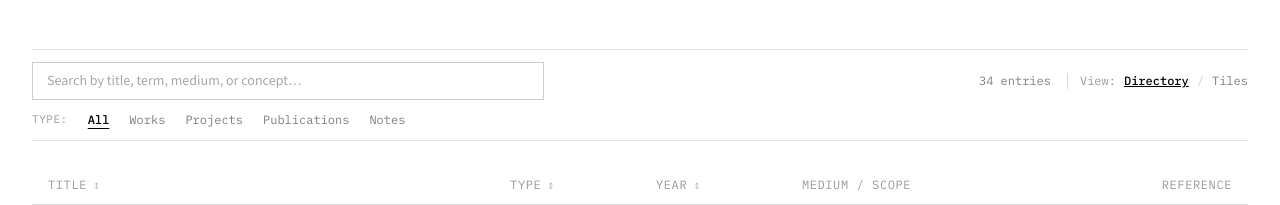
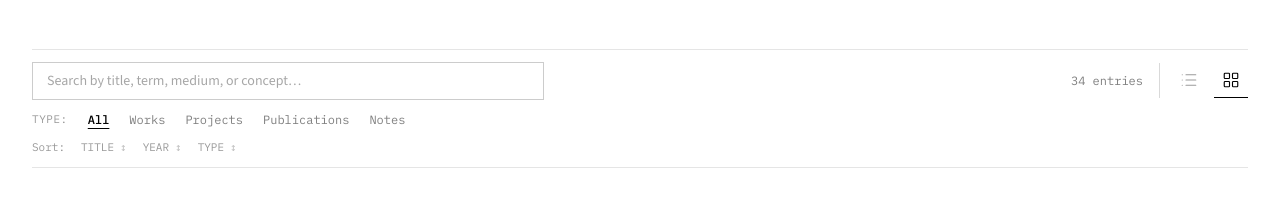
Before and after one commit to shuart-shuart/shuART, a React (Vite) app: page / in a window 1280 px wide. Shown: the part 283-488 px from the top of the page. Built offline with nearby package versions, Linux system fonts and the light colour scheme.

Commit message:
Default desktop index to tiles and use icon view controls

```diff
--- a/src/components/IndexView.tsx
+++ b/src/components/IndexView.tsx
@@ -7,6 +7,7 @@ import { entryTags, tagCounts } from '../services/canonicalTags';
 import { EntryTitle } from './EntryTitle';
 import { useStickyHeight } from '../services/useStickyHeight';
 import React, { useState, useMemo } from 'react';
+import { List, LayoutGrid } from 'lucide-react';
 import { Entry, EntryType, Tag, IndexContent } from '../types';
 
 interface IndexViewProps {
@@ -56,7 +57,9 @@ export const IndexView: React.FC<IndexViewProps> = ({
   };
   const [searchQuery, setSearchQuery] = useState('');
   const [selectedType, setSelectedType] = useState<'all' | EntryType>(initialType);
-  const [displayMode, setDisplayMode] = useState<'directory' | 'cards'>('directory');
+  const [displayMode, setDisplayMode] = useState<'directory' | 'cards'>(() =>
+    typeof window !== 'undefined' && window.matchMedia('(min-width: 768px)').matches ? 'cards' : 'directory'
+  );
 
   const [sort, setSort] = useState<IndexSort | null>(null);
   const toggleSort = (key: IndexSortKey) => setSort(current => ({
@@ -165,24 +168,28 @@ export const IndexView: React.FC<IndexViewProps> = ({
             <div className="text-black/50">
               {filteredEntries.length} {filteredEntries.length === 1 ? 'entry' : 'entries'}
             </div>
-            <div className="flex items-center gap-2 border-l border-black/15 pl-3">
-              <span className="text-black/40">View:</span>
+            <div role="group" aria-label="Index view" className="flex items-center gap-2 border-l border-black/15 pl-3">
               <button
                 onClick={() => setDisplayMode('directory')}
-                className={`transition-colors ${
-                  displayMode === 'directory' ? 'text-black font-medium underline' : 'text-black/50 hover:text-black'
+                aria-label="Directory view"
+                aria-pressed={displayMode === 'directory'}
+                title="Directory view"
+                className={`p-2 border-b transition-colors focus-visible:outline focus-visible:outline-1 ${
+                  displayMode === 'directory' ? 'text-black border-black' : 'text-black/40 border-transparent hover:text-black'
                 }`}
               >
-                Directory
+                <List size={18} strokeWidth={1.5} aria-hidden="true" />
               </button>
-              <span className="text-black/20">/</span>
               <button
                 onClick={() => setDisplayMode('cards')}
-                className={`transition-colors ${
-                  displayMode === 'cards' ? 'text-black font-medium underline' : 'text-black/50 hover:text-black'
+                aria-label="Tiles view"
+                aria-pressed={displayMode === 'cards'}
+                title="Tiles view"
+                className={`p-2 border-b transition-colors focus-visible:outline focus-visible:outline-1 ${
+                  displayMode === 'cards' ? 'text-black border-black' : 'text-black/40 border-transparent hover:text-black'
                 }`}
               >
-                Tiles
+                <LayoutGrid size={18} strokeWidth={1.5} aria-hidden="true" />
               </button>
             </div>
           </div>
```
